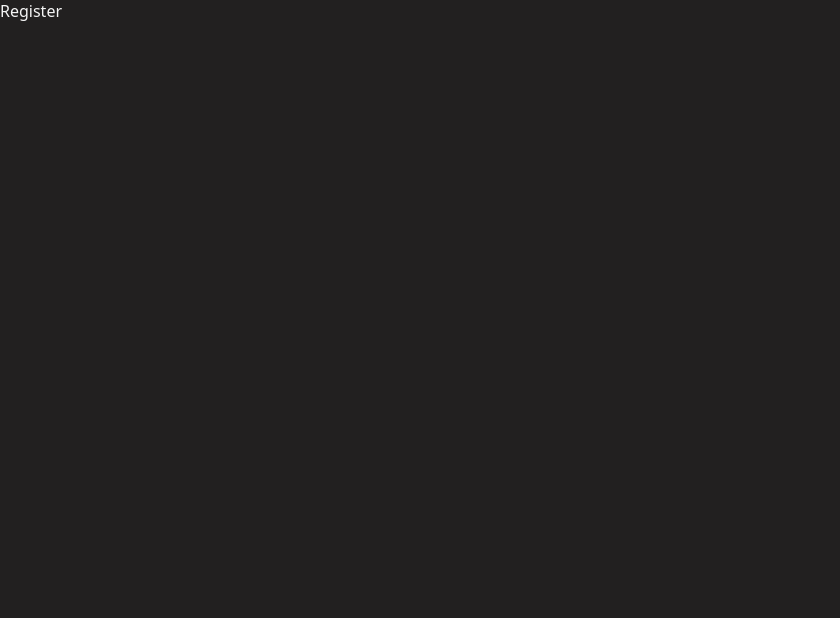
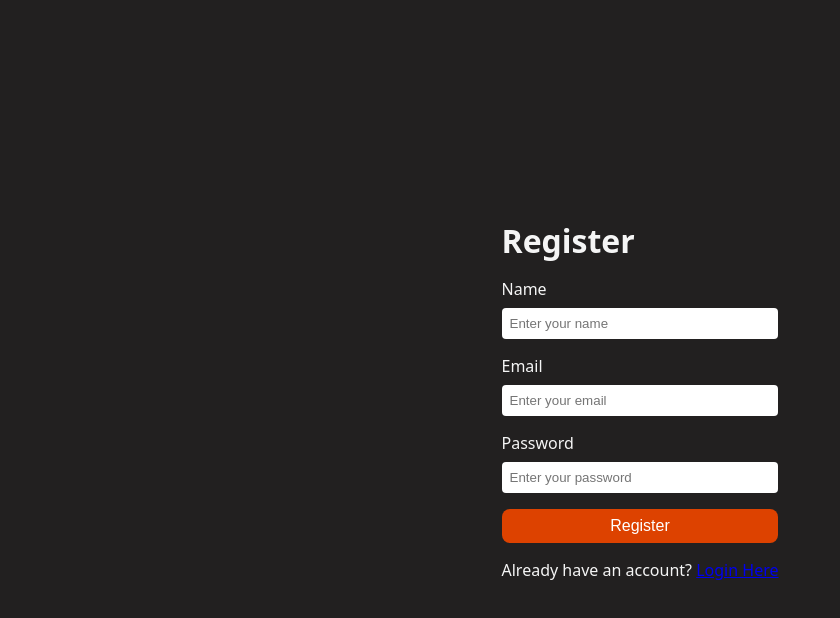
Before and after one commit to Joyeeta2003/modify, a React (Vite) app in the folder Frontend/: page /register in a window 1280 px wide. Shown: the top 618 px of the page, without its empty margins (0-840 px from the left). Built offline with nearby package versions, Linux system fonts and the light colour scheme.

Commit message:
register form done

```diff
--- a/Frontend/src/features/auth/pages/Login.jsx
+++ b/Frontend/src/features/auth/pages/Login.jsx
@@ -1,5 +1,6 @@
 import "../style/login.scss"
 import FormGroup from "../components/FormGroup"
+import { Link } from "react-router"
 
 const Login = () => {
   return (
@@ -11,6 +12,7 @@ const Login = () => {
                 <FormGroup label="Password" placeholder="Enter your password"></FormGroup>
                 <button type="submit" className="button">Login</button>
             </form>
+            <p>Don't have an account? <Link to="/register">register Here</Link></p>
         </div>
     </main>
   )
--- a/Frontend/src/features/auth/pages/Register.jsx
+++ b/Frontend/src/features/auth/pages/Register.jsx
@@ -1,7 +1,21 @@
+import FormGroup from "../components/FormGroup"
+import "../style/register.scss"
+import {Link} from 'react-router'
 
 const Register = () => {
   return (
-    <div>Register</div>
+        <main className="register-page">
+        <div className="form-container">
+            <h1>Register</h1>
+            <form>
+                <FormGroup label="Name" placeholder="Enter your name"></FormGroup>
+                <FormGroup label="Email" placeholder="Enter your email"></FormGroup>
+                <FormGroup label="Password" placeholder="Enter your password"></FormGroup>
+                <button type="submit" className="button">Register</button>
+            </form>
+            <p>Already have an account? <Link to="/login">Login Here</Link></p>
+        </div>
+    </main>
   )
 }
 
--- /dev/null
+++ b/Frontend/src/features/auth/style/register.scss
@@ -0,0 +1,34 @@
+.register-page{
+    display: flex;
+    justify-content: center;
+    align-items: center;
+    min-height: 100vh;
+    .form-container{
+        display: flex;
+        flex-direction: column;
+        gap: 1rem;
+        padding: 2rem;
+        border-radius: 0.5rem;
+        min-width: 300px;
+    }
+    form{
+        display: flex;
+        flex-direction: column;
+        gap: 1rem;
+
+        .form-group{
+            display: flex;
+            flex-direction: column;
+            gap: 0.5rem;
+
+            input{
+                padding: 0.5rem;
+                border-radius: 0.25rem;
+                border: 1px solid #ccc;
+
+                border: none;
+                outline: none;
+            }
+        }
+    }
+}
--- a/Frontend/src/features/shared/style/button.scss
+++ b/Frontend/src/features/shared/style/button.scss
@@ -1,5 +1,5 @@
 .button{
-    background-color: #dd4200;
+    background-color: #dd4200 !important;
     border: none;
     color: white;
     padding-inline: 1rem;
--- a/Frontend/src/features/shared/style/global.scss
+++ b/Frontend/src/features/shared/style/global.scss
@@ -1,3 +1,5 @@
+@use "./button.scss";
+
 *{
     margin: 0;
     padding: 0;
```
